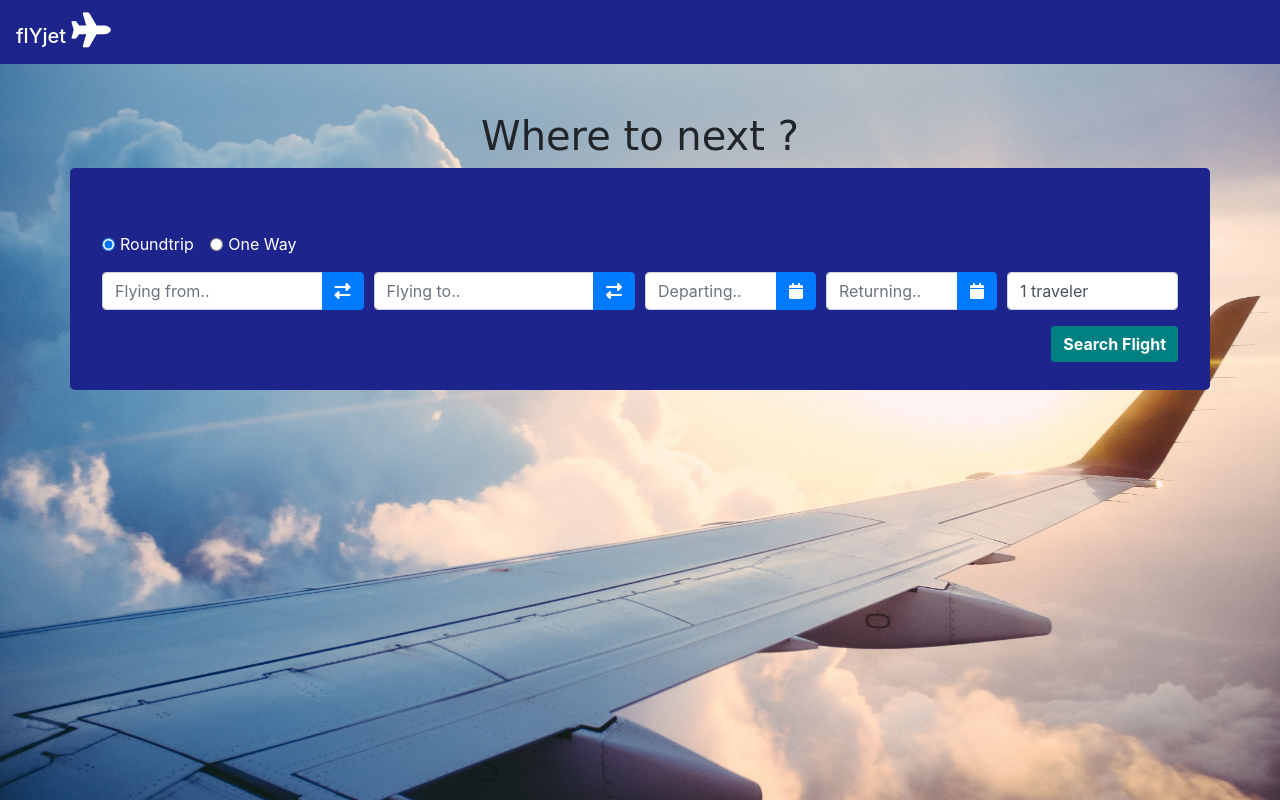
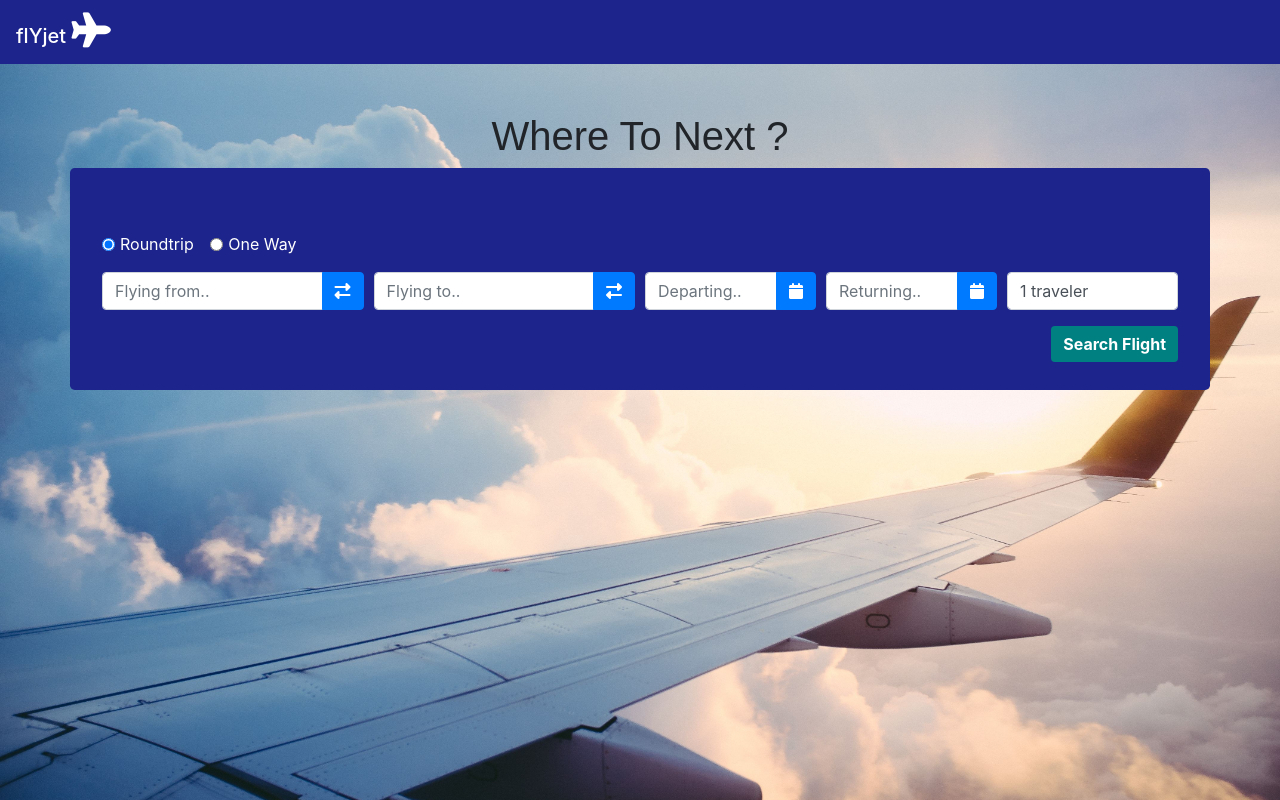
Before and after one commit to Wilsonruan/Flight-Search, a plain HTML site: page index.html in a window 1280 px wide. Drawn offline with nearby package versions, Linux system fonts and the light colour scheme; no server answers.

Commit message:
changed title font

```diff
--- a/index.html
+++ b/index.html
@@ -29,7 +29,7 @@
         >flYjet <i class="fa fa-plane"></i
       ></span>
     </nav>
-    <h1 class="display1 justify-content-center">Where to next ?</h1>
+    <h1 class="display1 justify-content-center">Where To Next ?</h1>
     <div class="container jumbotron">
       <div class="form-check form-check-inline mb-3">
         <input
--- a/style.css
+++ b/style.css
@@ -16,7 +16,7 @@ body {
 .display1 {
   display: flex;
   text-align: center;
-  font-family: cursive;
+  font-family: Stencil Std, fantasy;
 }
 
 .fa-plane {
```
